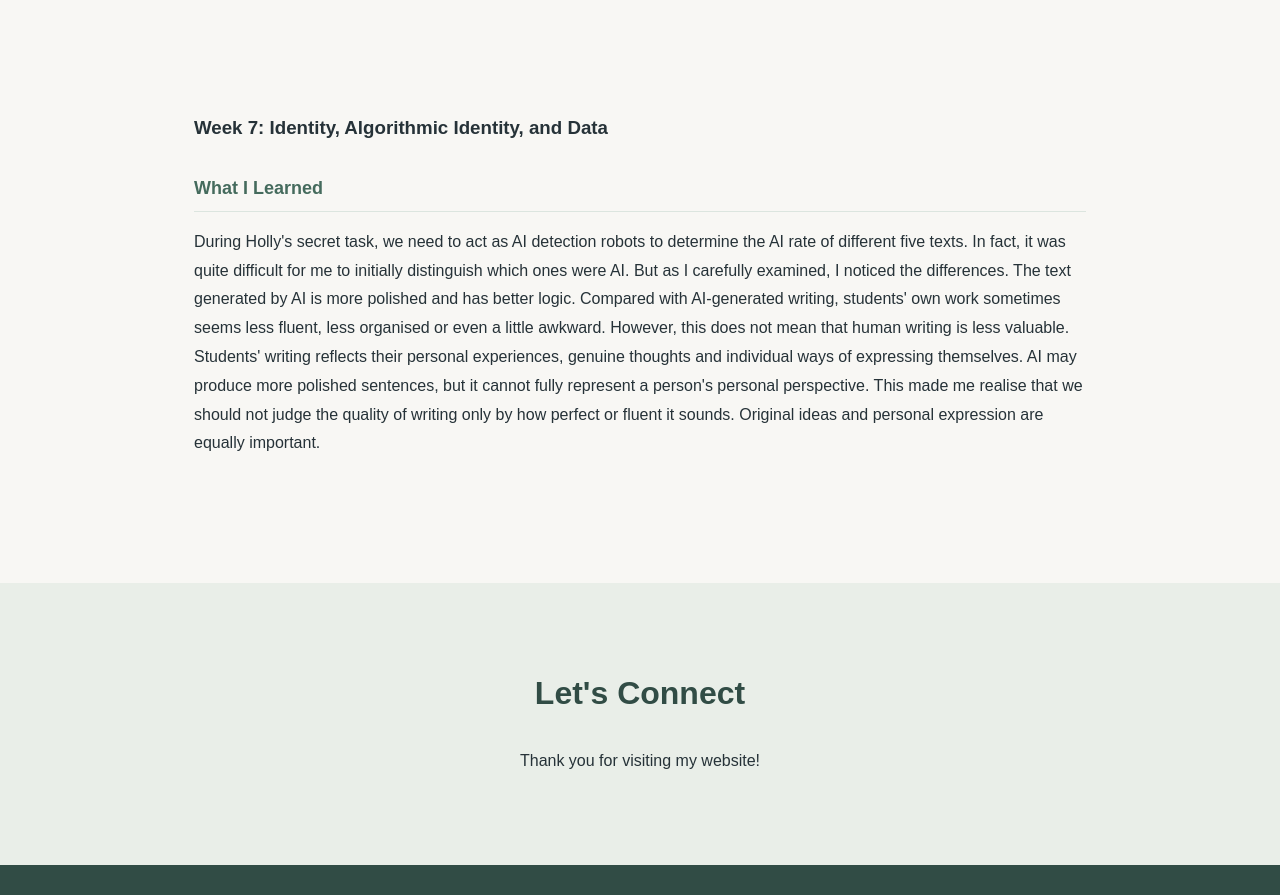
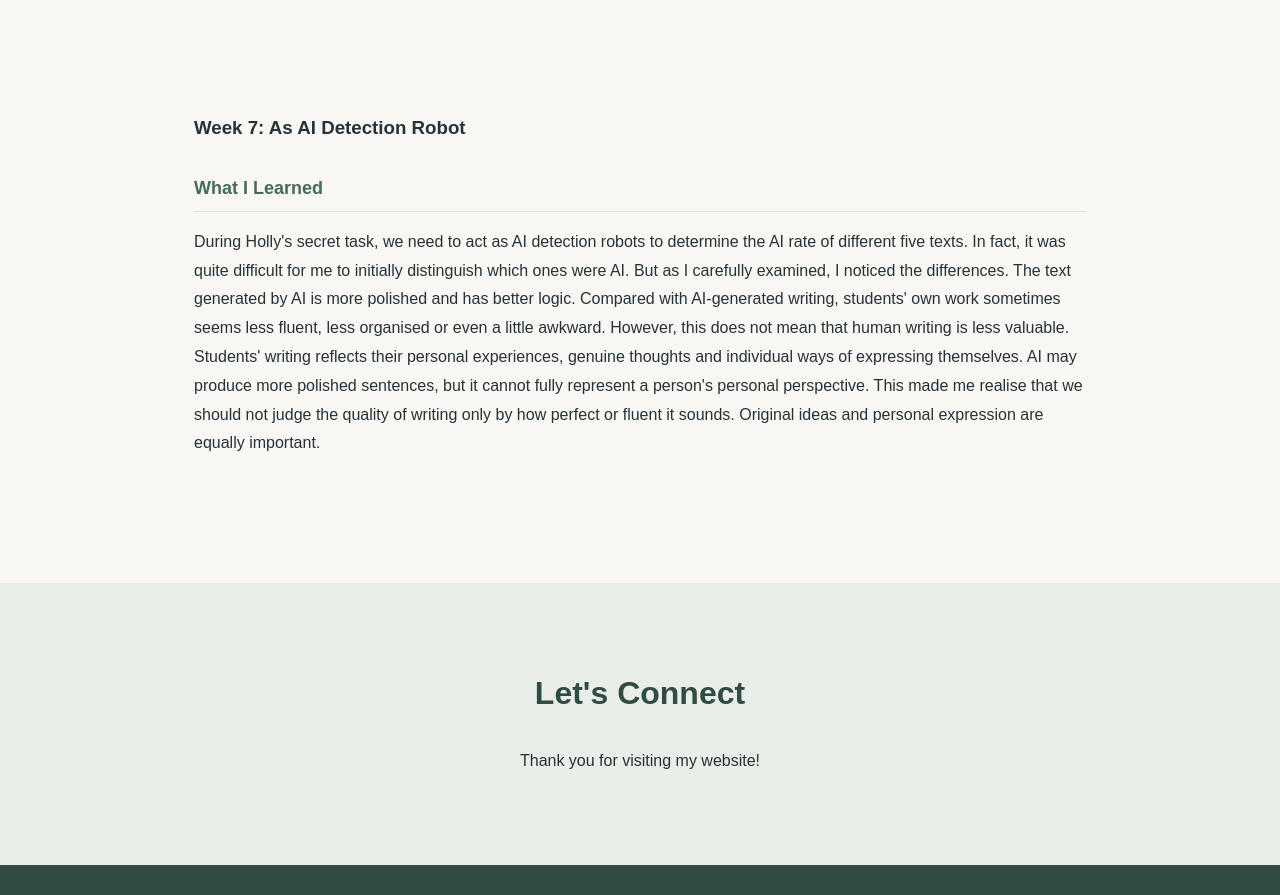
Before and after one commit to Brynn233/COMM5780, a plain HTML site: page index.html in a window 1280 px wide. Shown: the part 7471-8366 px from the top of the page. Drawn offline with Linux system fonts and the light colour scheme.

Commit message:
Fix HTML structure and content errors

```diff
--- a/index.html
+++ b/index.html
@@ -183,7 +183,7 @@ By exploring my advertising profile, I realised that algorithms categorise me in
 
 </article>
  <article class="project-card">
-    <h3>Week 7: Identity, Algorithmic Identity, and Data</h3>
+    <h3>Week 7: As AI Detection Robot</h3>
       <h4>What I Learned</h4>
     <p>
     During Holly's secret task, we need to act as AI detection robots to determine the AI rate of different five texts.
```
